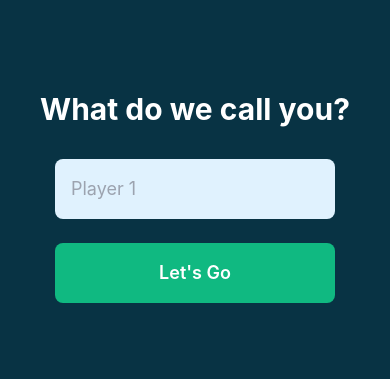
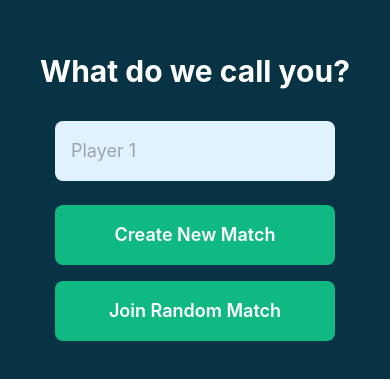
Before and after one commit to shazm12/tic-tac-toe-multiplayer, a React Native app in the folder client/: screen /Home in a window 390 px wide. Shown: the part 225-604 px from the top of the page. Built offline with nearby package versions, Linux system fonts and the light colour scheme.

Commit message:
feat: Enhance Home and OppSearch screens to support dynamic match actions for creating and joining games

```diff
--- a/client/src/screens/Home.tsx
+++ b/client/src/screens/Home.tsx
@@ -27,9 +27,9 @@ export default function Home({ navigation }: Props) {
     setPlayerName(text);
   };
 
-  const handleSubmit = async() => {
+  const handleSubmit = async(action: string) => {
     await initNakama();
-    navigation.navigate("OppSearch", { playerName, gameMode: 'standard', action: 'create_new' });
+    navigation.navigate("OppSearch", { playerName, gameMode: "standard", action: action });
   };
 
   return (
@@ -48,10 +48,18 @@ export default function Home({ navigation }: Props) {
 
       <TouchableOpacity
         className="bg-emerald-500 w-[80%] py-4 rounded-lg items-center active:bg-emerald-600"
-        onPress={handleSubmit}
+        onPress={() => handleSubmit("create_new")}
       >
         <Text className="text-white text-lg font-semibold">
-          Let's Go
+          Create New Match
+        </Text>
+      </TouchableOpacity>
+      <TouchableOpacity
+        className="bg-emerald-500 w-[80%] py-4 mt-4 rounded-lg items-center active:bg-emerald-600"
+        onPress={() => handleSubmit("join_random")}
+      >
+        <Text className="text-white text-lg font-semibold">
+         Join Random Match
         </Text>
       </TouchableOpacity>
     </View>
--- a/client/src/screens/OppSearch.tsx
+++ b/client/src/screens/OppSearch.tsx
@@ -4,6 +4,7 @@ import { View, Text, TouchableOpacity, ActivityIndicator } from 'react-native';
 import { NativeStackScreenProps } from '@react-navigation/native-stack';
 import { RootStackParamList } from '../App';
 import { useNakama } from 'contexts/nakamaContext';
+import { MatchActionResponse } from 'interfaces/interfaces';
 
 type Props = NativeStackScreenProps<RootStackParamList, "OppSearch">;
 
@@ -25,14 +26,24 @@ export default function OppSearch({ navigation, route }: Props) {
 
   const initGame = async () => {
     try {
+
       if (!isConnected) {
+        Alert.alert('Error', 'Not connected to server');
+        navigation.goBack();
         return;
       }
+
       const gameType = gameMode === 'standard' ? 'standard' : 'blitz';
       const matchAction = action === 'create' ? 'create_new' : 'join_random';
 
-      const result = await findMatch(gameType, matchAction);
-      console.log('Match result:', result);
+      const result: MatchActionResponse = await findMatch(gameType, matchAction);
+
+      if (result.match_id) {
+        navigation.navigate("Game");
+      } else {
+        throw new Error('No match ID returned');
+      }
+
     } catch (error) {
       console.error('Failed to initialize game:', error);
       Alert.alert('Error', 'Failed to start game', [
@@ -44,13 +55,6 @@ export default function OppSearch({ navigation, route }: Props) {
   const handleCancel = () => {
     navigation.navigate("Home");
   };
-
-  useEffect(() => {
-    const timer = setTimeout(() => {
-      navigation.navigate("Game", { playerName: playerName, oppName: "Leo" });
-    }, 5000);
-    return () => clearTimeout(timer);
-  }, []);
 
   return (
     <View className="bg-cyan-950 flex-1 items-center justify-center px-5">
```
